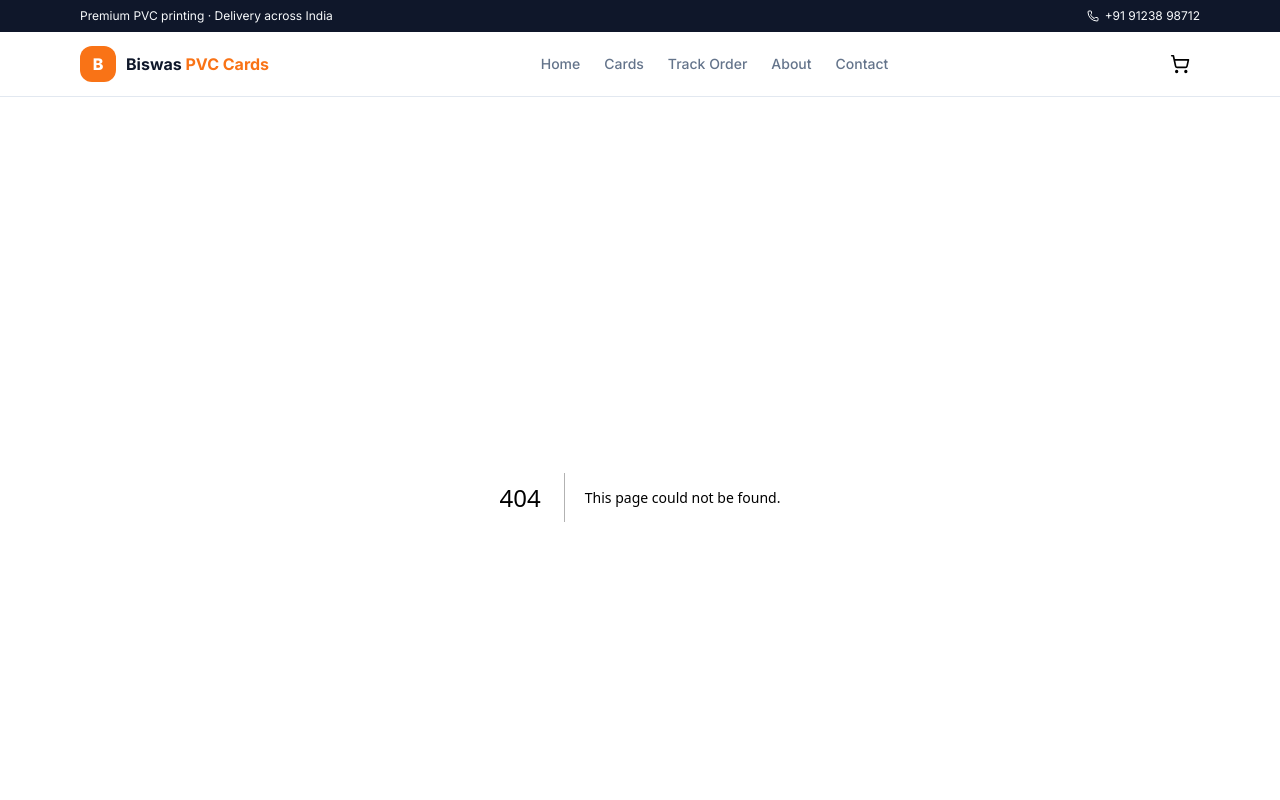
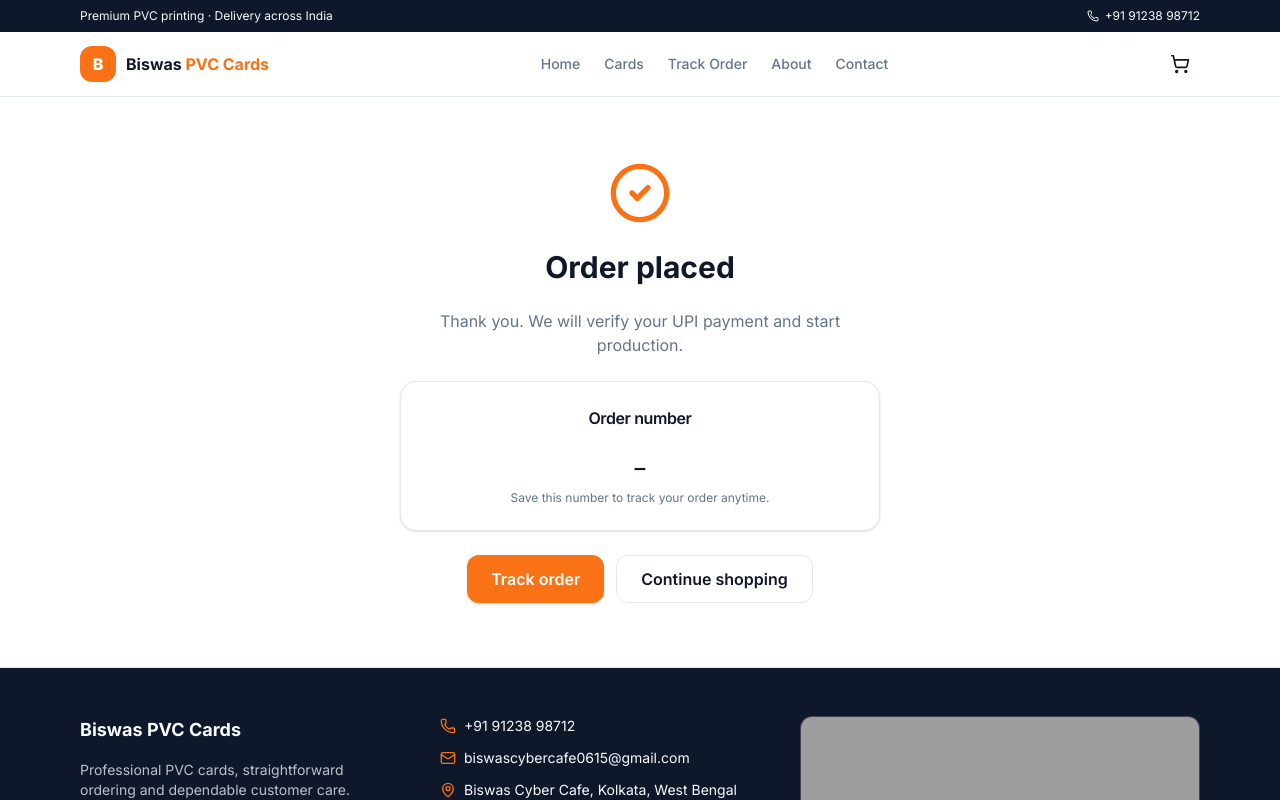
Before and after one commit to ariX08/biswas-pvc-cards, a Next.js app: page /order-confirmation in a window 1280 px wide. Before the commit this address had no page. Shown: the top 800 px of the page. Built offline with nearby package versions, Linux system fonts and the light colour scheme; grey boxes are pictures that could not be loaded.

Commit message:
Add order confirmation and contact pages

```diff
--- /dev/null
+++ b/src/app/contact/page.tsx
@@ -0,0 +1,30 @@
+export default function ContactPage() {
+  return (
+    <div className="container mx-auto px-4 py-12 max-w-2xl space-y-6">
+      <h1 className="text-3xl font-bold">Contact</h1>
+      <p className="text-muted-foreground">
+        Biswas PVC Cards · Biswas Cyber Cafe, Kolkata, West Bengal
+      </p>
+      <div className="space-y-2 text-sm">
+        <p>
+          <strong>Phone:</strong>{" "}
+          <a className="text-primary hover:underline" href="tel:+919123898712">
+            +91 91238 98712
+          </a>
+        </p>
+        <p>
+          <strong>Email:</strong>{" "}
+          <a className="text-primary hover:underline" href="mailto:biswascybercafe0615@gmail.com">
+            biswascybercafe0615@gmail.com
+          </a>
+        </p>
+      </div>
+      <iframe
+        src="https://maps.google.com/maps?q=Biswas%20Cyber%20Cafe%20Kolkata&t=&z=15&ie=UTF8&iwloc=&output=embed"
+        title="Shop map"
+        className="w-full h-64 rounded-xl border"
+        loading="lazy"
+      />
+    </div>
+  );
+}
--- /dev/null
+++ b/src/app/order-confirmation/page.tsx
@@ -0,0 +1,57 @@
+"use client";
+
+import { Suspense } from "react";
+import { useSearchParams } from "next/navigation";
+import Link from "next/link";
+import { Button } from "@/components/ui/button";
+import { Card, CardContent, CardHeader, CardTitle } from "@/components/ui/card";
+import { CheckCircle2 } from "lucide-react";
+
+function ConfirmationInner() {
+  const sp = useSearchParams();
+  const order = sp.get("order") || "";
+  const token = sp.get("token") || "";
+
+  const trackHref = token
+    ? `/track?order=${encodeURIComponent(order)}&token=${encodeURIComponent(token)}`
+    : `/track?order=${encodeURIComponent(order)}`;
+
+  return (
+    <div className="container mx-auto px-4 py-16 max-w-lg text-center space-y-6">
+      <CheckCircle2 className="h-16 w-16 text-primary mx-auto" />
+      <h1 className="text-3xl font-bold">Order placed</h1>
+      <p className="text-muted-foreground">
+        Thank you. We will verify your UPI payment and start production.
+      </p>
+      <Card>
+        <CardHeader>
+          <CardTitle className="text-base">Order number</CardTitle>
+        </CardHeader>
+        <CardContent>
+          <p className="font-mono text-lg font-bold">{order || "—"}</p>
+          <p className="text-xs text-muted-foreground mt-2">
+            Save this number to track your order anytime.
+          </p>
+        </CardContent>
+      </Card>
+      <div className="flex flex-col sm:flex-row gap-3 justify-center">
+        <Link href={trackHref}>
+          <Button size="lg">Track order</Button>
+        </Link>
+        <Link href="/cards">
+          <Button size="lg" variant="outline">
+            Continue shopping
+          </Button>
+        </Link>
+      </div>
+    </div>
+  );
+}
+
+export default function OrderConfirmationPage() {
+  return (
+    <Suspense fallback={<div className="p-20 text-center">Loading…</div>}>
+      <ConfirmationInner />
+    </Suspense>
+  );
+}
```
